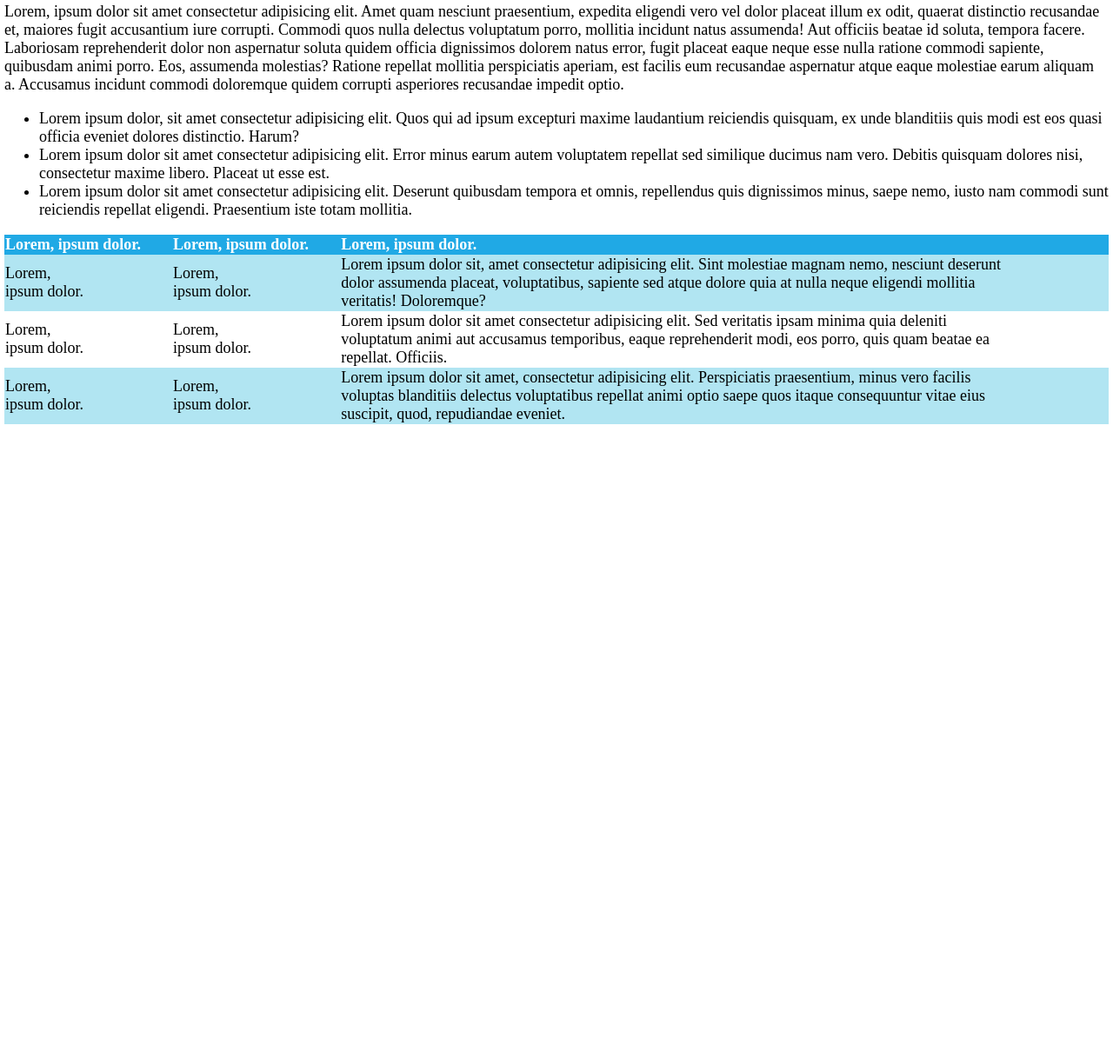
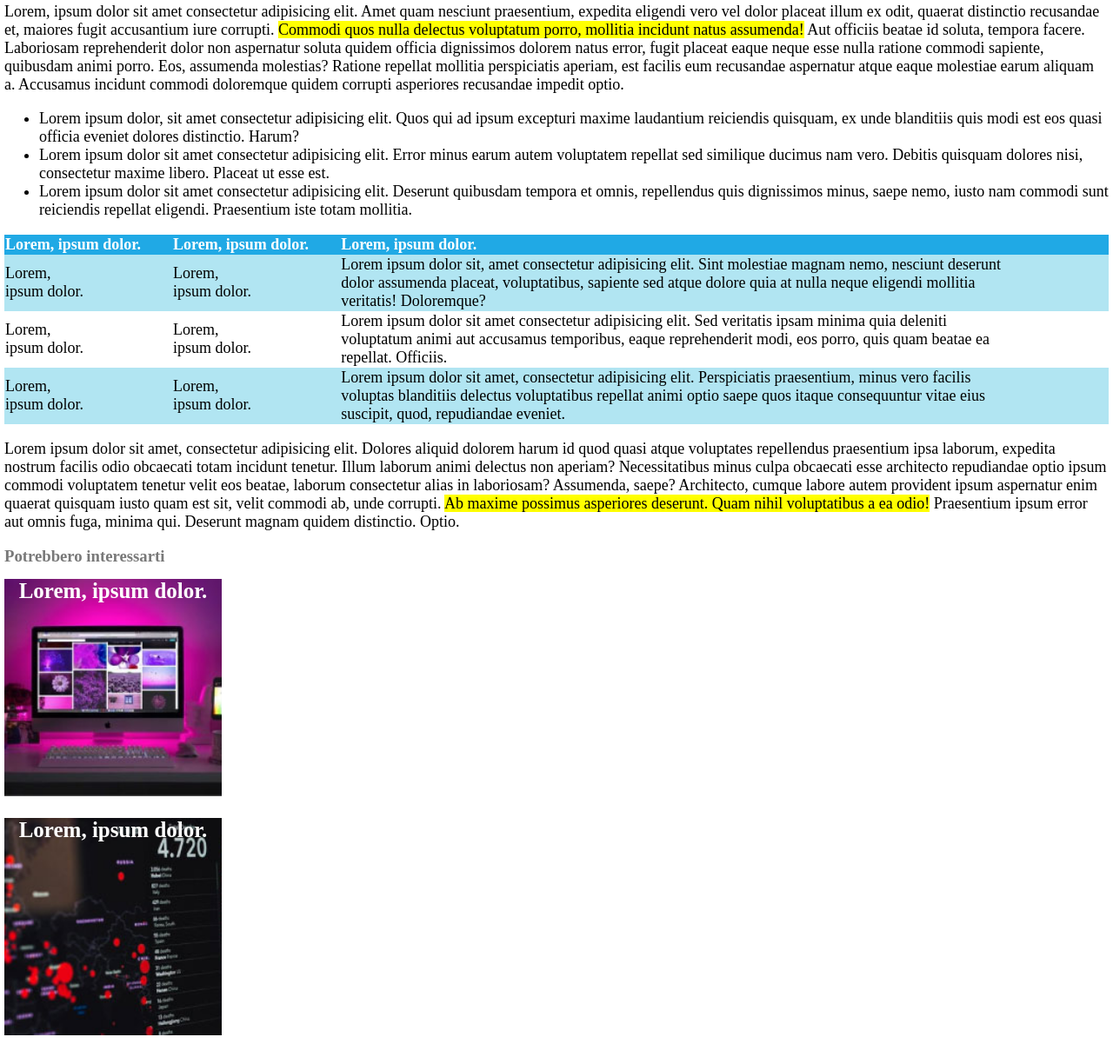
Before and after one commit to Jomar-Navarro/html-css-booleaner, a plain HTML site: page index.html in a window 1280 px wide. Shown: the part 1945-3161 px from the top of the page at 87% size. Before the commit the page ends 2438 px from the top, so only its background shows below. Drawn offline with Linux system fonts and the light colour scheme.

Commit message:
[add] text, footer and images.

```diff
--- a/Assets/style/main.css
+++ b/Assets/style/main.css
@@ -18,6 +18,11 @@ header img{
 /* /Header */
 
 /* main */
+
+.evidenziatore{
+  background-color: yellow;
+  color: black;
+}
 
 main{
   margin: 5px;
@@ -73,3 +78,38 @@ td{
   padding-right: 100px;
 }
 /* /Tabella */
+
+/* footer */
+
+footer{
+  margin: 5px;
+}
+
+footer h3{
+  color: #797979;
+  margin-top: 10px;
+  margin-bottom: -10px;
+}
+
+#img-1{
+  background-image: url(../img/monitor.jpg);
+  width: 250px;
+  height: 250px;
+  background-size: cover;
+  background-position: center;
+  color: white;
+  font-size: 25px;
+  text-align: center;
+}
+
+#img-2{
+  background-image: url(../img/graph.jpg);
+  width: 250px;
+  height: 250px;
+  background-size: cover;
+  background-position: center;
+  color: white;
+  font-size: 25px;
+  text-align: center;
+
+}
--- a/index.html
+++ b/index.html
@@ -28,9 +28,9 @@
     </section>
     <!-- /Titolo e immagini -->
 
-    <!-- Testo -->
+    <!-- Testo 1-->
     <section>
-      <p>Lorem, ipsum dolor sit amet consectetur adipisicing elit. Amet quam nesciunt praesentium, expedita eligendi vero vel dolor placeat illum ex odit, quaerat distinctio recusandae et, maiores fugit accusantium iure corrupti. Commodi quos nulla delectus voluptatum porro, mollitia incidunt natus assumenda! Aut officiis beatae id soluta, tempora facere. Laboriosam reprehenderit dolor non aspernatur soluta quidem officia dignissimos dolorem natus error, fugit placeat eaque neque esse nulla ratione commodi sapiente, quibusdam animi porro. Eos, assumenda molestias? Ratione repellat mollitia perspiciatis aperiam, est facilis eum recusandae aspernatur atque eaque molestiae earum aliquam a. Accusamus incidunt commodi doloremque quidem corrupti asperiores recusandae impedit optio.</p>
+      <p>Lorem, ipsum dolor sit amet consectetur adipisicing elit. Amet quam nesciunt praesentium, expedita eligendi vero vel dolor placeat illum ex odit, quaerat distinctio recusandae et, maiores fugit accusantium iure corrupti. <span class="evidenziatore">Commodi quos nulla delectus voluptatum porro, mollitia incidunt natus assumenda!</span> Aut officiis beatae id soluta, tempora facere. Laboriosam reprehenderit dolor non aspernatur soluta quidem officia dignissimos dolorem natus error, fugit placeat eaque neque esse nulla ratione commodi sapiente, quibusdam animi porro. Eos, assumenda molestias? Ratione repellat mollitia perspiciatis aperiam, est facilis eum recusandae aspernatur atque eaque molestiae earum aliquam a. Accusamus incidunt commodi doloremque quidem corrupti asperiores recusandae impedit optio.</p>
     </section>
     <!-- /Testo -->
 
@@ -65,6 +65,7 @@
             <td>Lorem ipsum dolor sit, amet consectetur adipisicing elit. Sint molestiae magnam nemo, nesciunt deserunt dolor assumenda placeat, voluptatibus, sapiente sed atque dolore quia at nulla neque eligendi mollitia veritatis! Doloremque?</td>
           </tr>
         </tbody>
+        <!-- /Prima riga -->
 
         <!-- Seconda riga -->
         <tbody>
@@ -74,6 +75,7 @@
             <td>Lorem ipsum dolor sit amet consectetur adipisicing elit. Sed veritatis ipsam minima quia deleniti voluptatum animi aut accusamus temporibus, eaque reprehenderit modi, eos porro, quis quam beatae ea repellat. Officiis.</td>
           </tr>
         </tbody>
+        <!-- /Seconda riga -->
 
         <!-- Terza riga -->
         <tbody class="azzurro">
@@ -83,14 +85,25 @@
             <td>Lorem ipsum dolor sit amet, consectetur adipisicing elit. Perspiciatis praesentium, minus vero facilis voluptas blanditiis delectus voluptatibus repellat animi optio saepe quos itaque consequuntur vitae eius suscipit, quod, repudiandae eveniet.</td>
           </tr>
         </tbody>
+        <!-- /Terza riga -->
+
       </table>
       <!-- /Tabella -->
+    </section>
 
+    <!-- Testo 2 -->
+    <section>
+      <p>Lorem ipsum dolor sit amet, consectetur adipisicing elit. Dolores aliquid dolorem harum id quod quasi atque voluptates repellendus praesentium ipsa laborum, expedita nostrum facilis odio obcaecati totam incidunt tenetur. Illum laborum animi delectus non aperiam? Necessitatibus minus culpa obcaecati esse architecto repudiandae optio ipsum commodi voluptatem tenetur velit eos beatae, laborum consectetur alias in laboriosam? Assumenda, saepe? Architecto, cumque labore autem provident ipsum aspernatur enim quaerat quisquam iusto quam est sit, velit commodi ab, unde corrupti. <span class="evidenziatore">Ab maxime possimus asperiores deserunt. Quam nihil voluptatibus a ea odio!</span> Praesentium ipsum error aut omnis fuga, minima qui. Deserunt magnam quidem distinctio. Optio.</p>
     </section>
+    <!-- /Testo 2 -->
 
   </main>
 
-  <footer></footer>
+  <footer>
+    <h3>Potrebbero interessarti</h3>
+    <p id="img-1"><strong>Lorem, ipsum dolor.</strong></p>
+    <p id="img-2"><strong>Lorem, ipsum dolor.</strong></p>
+  </footer>
 
 </body>
 </html>
```
